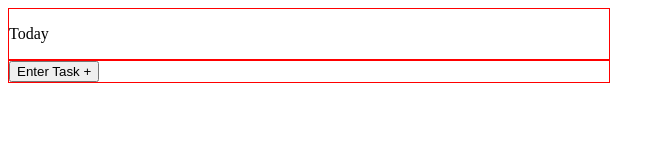
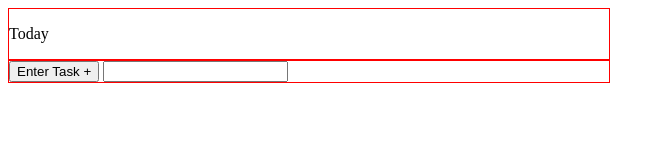
Before and after one commit to Jnavarro15/To-do-app, a plain HTML site: page index.html in a window 1280 px wide. Shown: the whole page, without its empty margins (0-665 px from the left). Drawn offline with Linux system fonts and the light colour scheme.

Commit message:
Added input

```diff
--- a/index.html
+++ b/index.html
@@ -13,6 +13,7 @@
     </div>
     <div class="container">
         <button>Enter Task +</button>
+        <input type = "text"></input>
     </div>
 
     <script src="script.js"></script>
```
